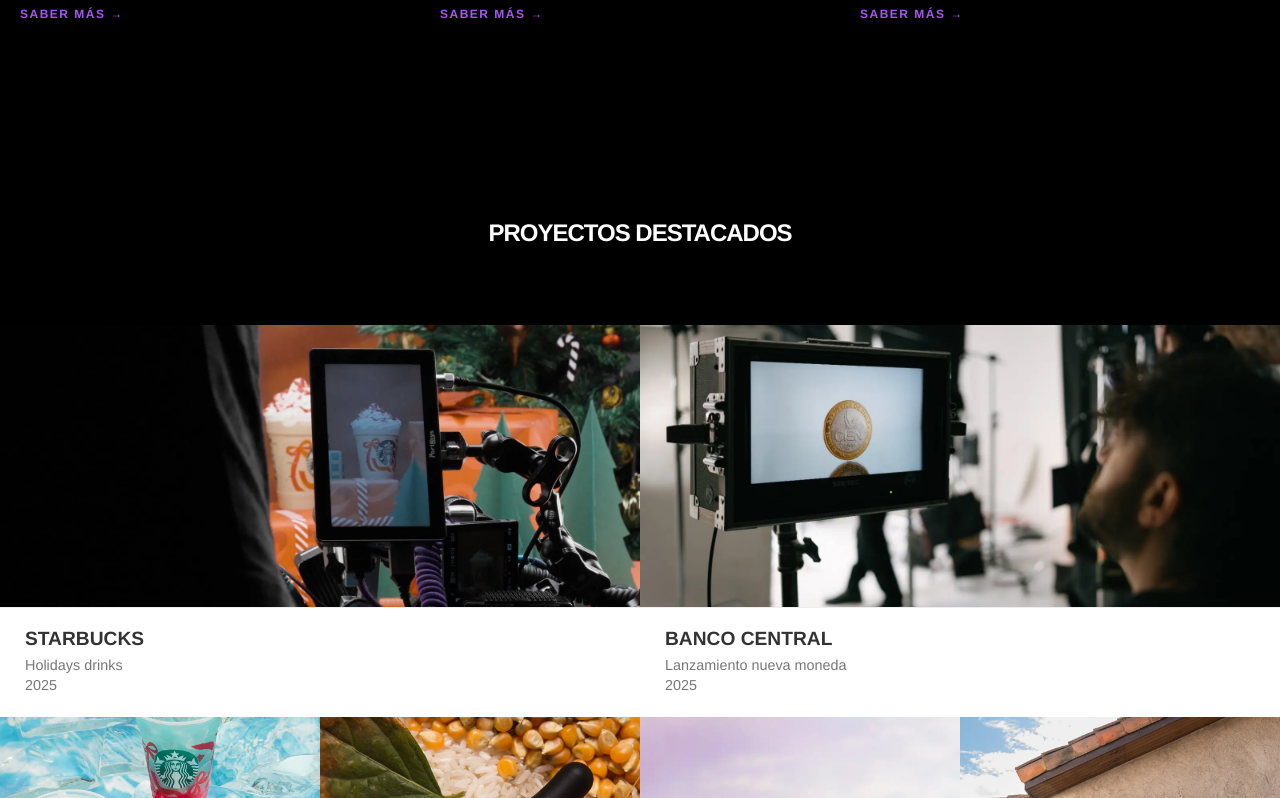
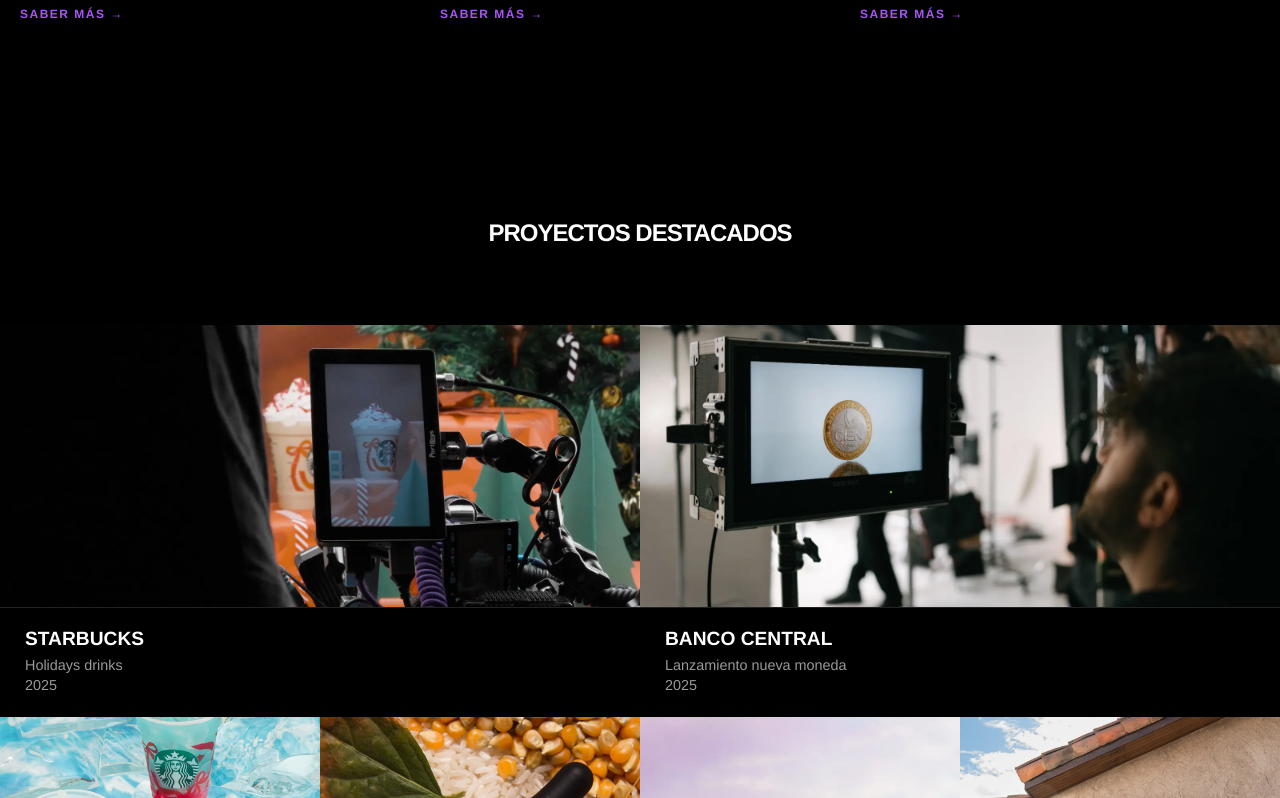
Before and after one commit to joaquingonzalezre/proyectowebapp, a Next.js app: page / in a window 1280 px wide. Shown: the part 2262-3060 px from the top of the page. Built offline with nearby package versions, Linux system fonts and the light colour scheme.

Commit message:
Ajuste  colores

```diff
--- a/src/app/globals.css
+++ b/src/app/globals.css
@@ -250,7 +250,7 @@
 
 /* --- GALERÍA DE PROYECTOS --- */
 .seccion-proyectos {
-  background-color: white;
+  background-color: black;
   width: 100%;
   min-height: 100vh;
   padding-bottom: 0;
@@ -288,10 +288,10 @@
   width: 100%;
   grid-template-columns: repeat(4, minmax(0, 1fr));
   gap: 0;
-  background-color: #f0f0f0;
+  background-color: black;
 }
 .proyecto-item {
-  background-color: white;
+  background-color: black;
   display: flex;
   flex-direction: column;
   width: 100%;
@@ -307,7 +307,7 @@
   height: 22vw;
   overflow: hidden;
   position: relative;
-  background-color: #f9f9f9;
+  background-color: #1a1a1a;
 }
 /* Forzamos a que los proyectos grandes respeten la misma altura exacta */
 .proyecto-item.grande .marco-imagen {
@@ -327,21 +327,21 @@
 
 .info-proyecto {
   padding: 20px 25px;
-  border-top: 1px solid #eee;
+  border-top: 1px solid #222;
   min-height: 110px; /* Asegura que la base sea igual si el texto varía */
   display: flex;
   flex-direction: column;
 }
 .info-proyecto h3 {
   font-size: 1.2rem;
-  color: #333;
+  color: white;
   text-transform: uppercase;
   font-weight: 800;
   margin-bottom: 5px;
 }
 .info-proyecto p {
   font-size: 0.9rem;
-  color: #777;
+  color: #999;
   line-height: 1.4;
 }
 
```
